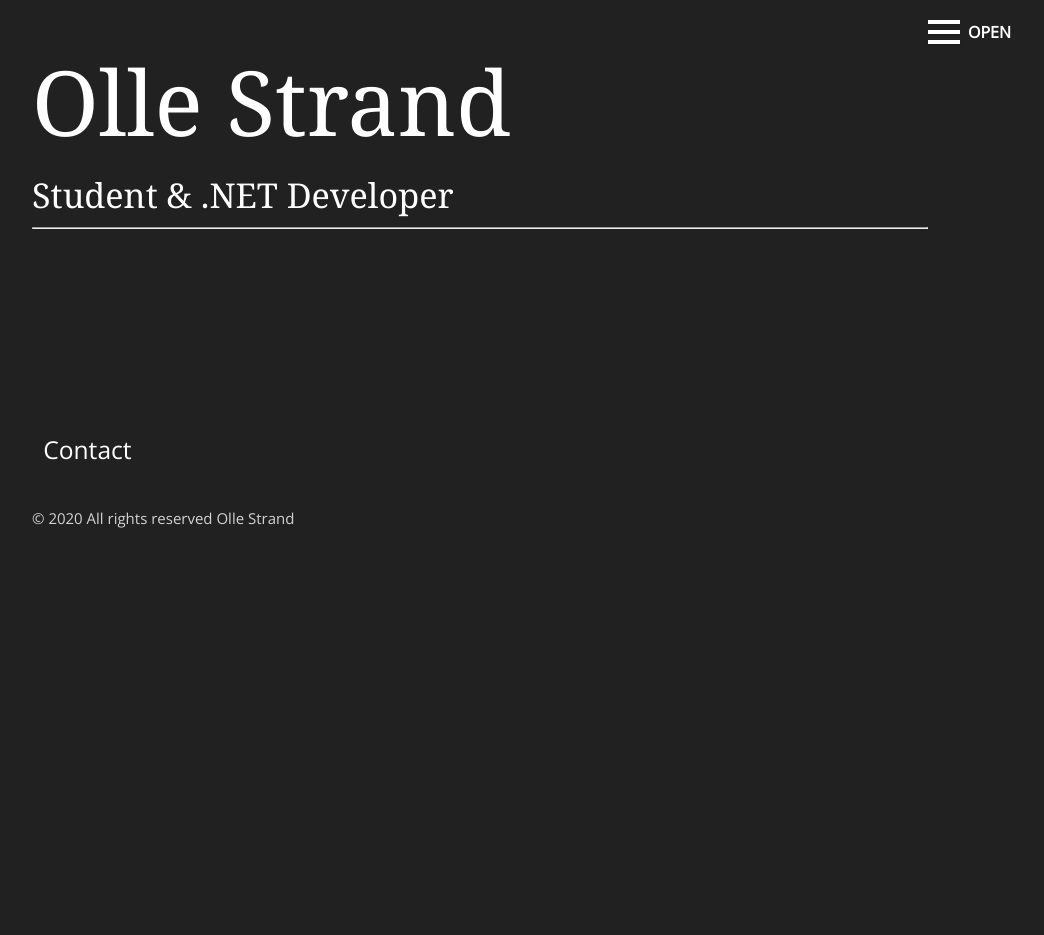
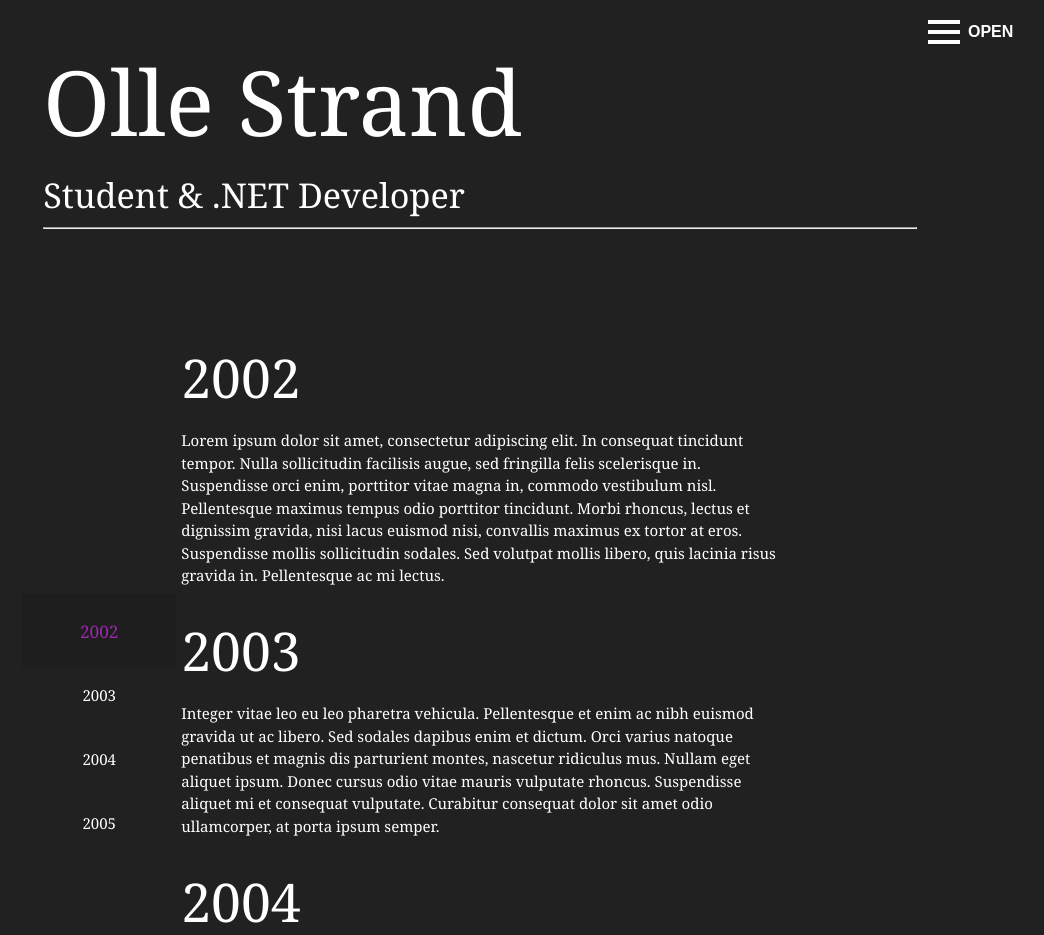
Before and after one commit to OlleStrand/ollestrand.github.io, a plain HTML site: page index.html in a window 1280 px wide. Shown: the top 935 px of the page, without its empty margins (160-1204 px from the left). Before the commit the page ends 800 px from the top, so only its background shows below. Drawn offline with nearby package versions, Linux system fonts and the light colour scheme.

Commit message:
timeline placeholder

```diff
--- a/css/main.css
+++ b/css/main.css
@@ -1,4 +1,5 @@
 @import url('https://fonts.googleapis.com/css2?family=Open+Sans&display=swap');
+@import url('https://fonts.googleapis.com/css2?family=Montserrat&display=swap');
 
 * {
   padding: 0;
@@ -7,7 +8,7 @@
 }
 
 body {
-  font-family: "Open Sans", sans-serif;
+  font-family: "Monserrat", sans-serif;
   background: #212121;
 }
 
@@ -95,7 +96,7 @@ h1 {
 .snap-section {
   font-family: Georgia;
 
-  height: 50vh;
+
   position: relative;
   background-repeat: no-repeat;
   background-attachment: fixed;
@@ -103,3 +104,54 @@ h1 {
 
   padding: 10px 0;
 }
+
+/*
+  Timeline
+*/
+.timeline {
+  position: relative;
+  max-width: 960px;
+  margin: 0 auto;
+}
+
+.timeline-wrapper {
+  margin: 0 auto;
+  padding: 0 16.66% 50px;
+  width: 100%;
+}
+
+.timeline-nav {
+  position: relative;
+  width: 15%;
+  -webkit-transition: top .2s ease-out;
+  transition: top .2s ease-out;
+}
+
+.timeline-nav ul {
+  list-style: none;
+  list-style-position: inside;
+  margin: 15px 0;
+}
+
+.timeline-nav ul li {
+  float:none;
+  padding-left: 0;
+  list-style-type: none;
+  text-align: center;
+  color: #fff;
+
+  -webkit-transition: all .2s ease-out;
+  transition: all .2s ease-out;
+}
+
+.timeline-nav ul li.active {
+  font-weight: 500;
+  color: #9c27b0;
+
+  -webkit-transform: scale(1.15);
+          transform: scale(1.15);
+}
+
+.timeline-nav ul li:hover {
+  color: #a1a1a1;
+}
--- a/index.html
+++ b/index.html
@@ -39,9 +39,49 @@
   <!--Site Content-->
   <div class="snap-section grey darken-4 white-text">
     <div class="container">
-      <h1>Olle Strand</h1>
-      <h4>Student & .NET Developer</h4>
-      <hr>
+      <div class="row">
+        <div class="col s12">
+          <h1>Olle Strand</h1>
+          <h4>Student & .NET Developer</h4>
+        </div>
+        <div class="col s12">
+          <hr>
+        </div>
+      </div>
+      <article class="timeline">
+        <nav class="timeline-nav transparent z-depth-0">
+          <ul>
+            <li><span>2002</span></li>
+            <li><span>2003</span></li>
+            <li><span>2004</span></li>
+            <li><span>2005</span></li>
+          </ul>
+        </nav>
+        <section class="timeline-section">
+          <div class="timeline-wrapper">
+            <h2 class="milestone">2002</h2>
+            <p>
+              Lorem ipsum dolor sit amet, consectetur adipiscing elit. In consequat tincidunt tempor. Nulla sollicitudin facilisis augue, sed fringilla felis scelerisque in. Suspendisse orci enim, porttitor vitae magna in, commodo vestibulum nisl. Pellentesque maximus tempus odio porttitor tincidunt. Morbi rhoncus, lectus et dignissim gravida, nisi lacus euismod nisi, convallis maximus ex tortor at eros. Suspendisse mollis sollicitudin sodales. Sed volutpat mollis libero, quis lacinia risus gravida in. Pellentesque ac mi lectus.
+            </p>
+
+            <h2 class="milestone">2003</h2>
+            <p>
+              Integer vitae leo eu leo pharetra vehicula. Pellentesque et enim ac nibh euismod gravida ut ac libero. Sed sodales dapibus enim et dictum. Orci varius natoque penatibus et magnis dis parturient montes, nascetur ridiculus mus. Nullam eget aliquet ipsum. Donec cursus odio vitae mauris vulputate rhoncus. Suspendisse aliquet mi et consequat vulputate. Curabitur consequat dolor sit amet odio ullamcorper, at porta ipsum semper.
+            </p>
+
+            <h2 class="milestone">2004</h2>
+            <p>
+              Pellentesque in purus interdum nibh fringilla fermentum. Cras malesuada leo augue, sit amet fringilla nunc porttitor sit amet. Cras at lacus non quam porttitor vehicula sed ut quam. In varius, enim at aliquet facilisis, nulla urna venenatis mi, quis sagittis dui mi nec libero. Sed semper egestas neque in lacinia. Nullam dui dui, sollicitudin sit amet viverra vitae, gravida eu arcu. Sed quis pulvinar diam, vel pulvinar arcu. Aenean dui tortor, consequat a elit quis, pretium imperdiet est. Morbi aliquam eleifend massa scelerisque condimentum. Morbi diam elit, finibus at elementum sed, iaculis quis lectus. Proin in nibh feugiat, porta risus quis, imperdiet justo. Donec finibus volutpat auctor. Nulla faucibus arcu ac nibh ultricies, at consequat orci vehicula.
+            </p>
+
+            <h2 class="milestone">2005</h2>
+            <p>
+              Praesent iaculis quam id odio vestibulum, gravida sagittis dui ultrices. In hac habitasse platea dictumst. Etiam sit amet volutpat eros. Proin a nunc nec eros pretium fringilla eu id lectus. Pellentesque volutpat, dolor ut vulputate rutrum, libero nibh pulvinar diam, vel convallis diam sapien in turpis. Proin scelerisque molestie interdum. Sed sapien tellus, blandit sed ultricies quis, fringilla ac nisl. Integer fermentum iaculis lorem, mattis semper enim porttitor vitae. Etiam finibus enim vitae diam tempus ullamcorper.
+            </p>
+          </div>
+        </section>
+      </article>
+
     </div>
 
   </div>
@@ -68,6 +108,7 @@
   <script type="text/javascript" src="js/jQuery.js"></script>
   <script type="text/javascript" src="js/materialize.js"></script>
   <script type="text/javascript" src="js/app.js"></script>
+  <script type="text/javascript" src="js/timeline.js"></script>
 </body>
 
 </html>
--- /dev/null
+++ b/js/timeline.js
@@ -0,0 +1,72 @@
+$(() => {
+  let stickyTop = 0,
+  scrollTarget = false;
+
+  let timeline = $('.timeline-nav'),
+  items = $('li', timeline),
+  milestones = $('.timeline-section .milestone'),
+  offsetTop = parseInt(timeline.css('top'));
+
+  const TIMELINE_VALUES = {
+    start: 350,
+    step: 30 };
+
+
+  $(window).resize(function () {
+    timeline.removeClass('fixed');
+
+    stickyTop = timeline.offset().top - offsetTop;
+
+    $(window).trigger('scroll');
+  }).trigger('resize');
+
+  $(window).scroll(function () {
+    if ($(window).scrollTop() > stickyTop) {
+      timeline.addClass('fixed');
+    } else {
+      timeline.removeClass('fixed');
+    }
+  }).trigger('scroll');
+
+  items.find('span').click(function () {
+    let li = $(this).parent(),
+    index = li.index(),
+    milestone = milestones.eq(index);
+
+    if (!li.hasClass('active') && milestone.length) {
+      scrollTarget = index;
+
+      let scrollTargetTop = milestone.offset().top - 80;
+
+      $('html, body').animate({ scrollTop: scrollTargetTop }, {
+        duration: 400,
+        complete: function complete() {
+          scrollTarget = false;
+        } });
+
+    }
+  });
+
+  $(window).scroll(function () {
+    let viewLine = $(window).scrollTop() + $(window).height() / 3,
+    active = -1;
+
+    if (scrollTarget === false) {
+      milestones.each(function () {
+        if ($(this).offset().top - viewLine > 0) {
+          return false;
+        }
+
+        active++;
+      });
+    } else {
+      active = scrollTarget;
+    }
+
+    timeline.css('top', -1 * active * TIMELINE_VALUES.step + TIMELINE_VALUES.start + 'px');
+
+    items.filter('.active').removeClass('active');
+
+    items.eq(active != -1 ? active : 0).addClass('active');
+  }).trigger('scroll');
+});
```
